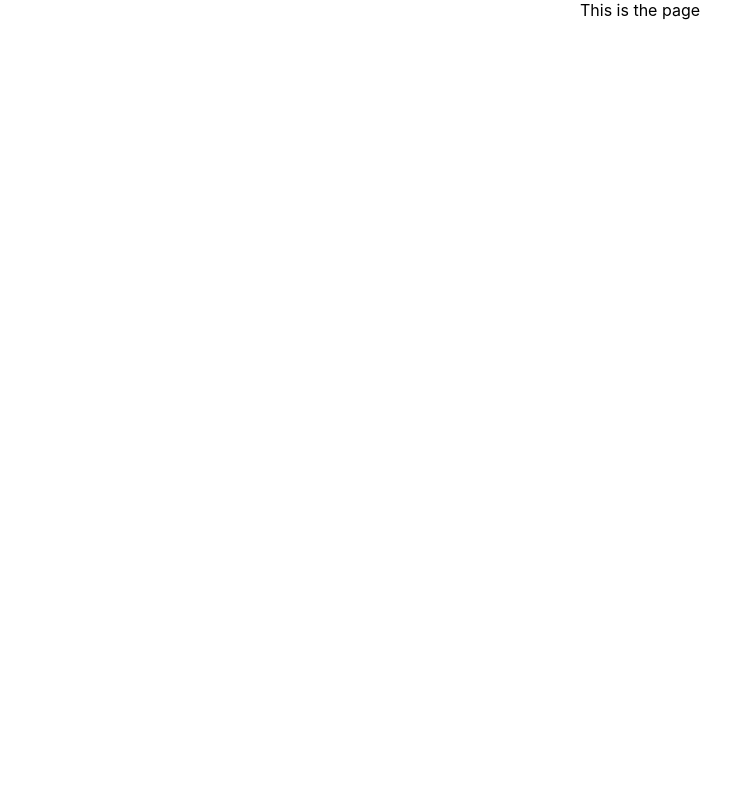
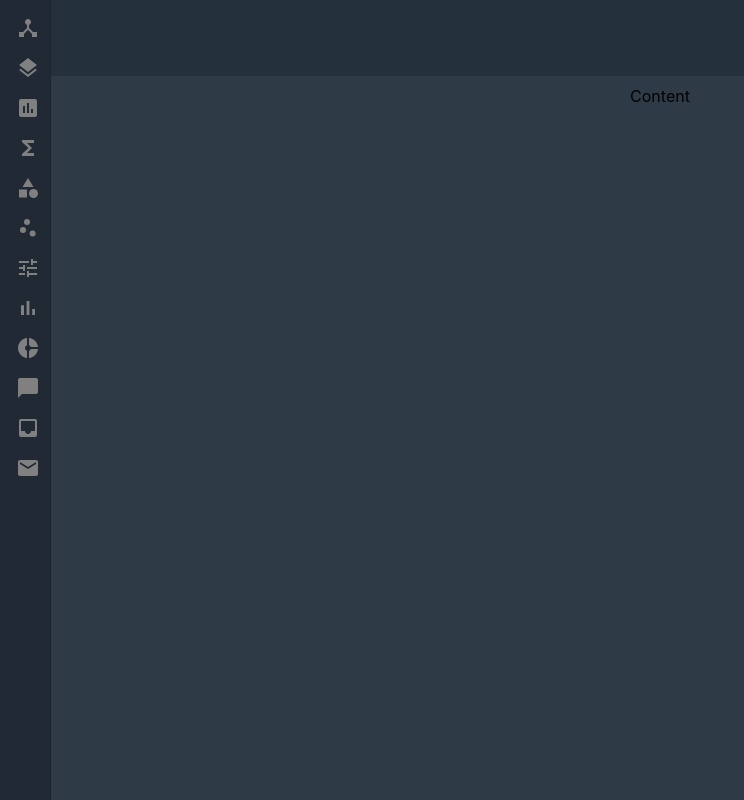
Before and after one commit to juma-h/dataform, a React (Create React App) app: page / in a window 1280 px wide. Shown: the whole page, without its empty margins (0-744 px from the left). Built offline with nearby package versions, Linux system fonts and the light colour scheme.

Commit message:
sidebar implementation

```diff
--- a/package.json
+++ b/package.json
@@ -4,6 +4,7 @@
   "private": true,
   "dependencies": {
     "@material-ui/core": "^4.12.4",
+    "@material-ui/icons": "^4.11.3",
     "react": "^16.8.0",
     "react-dom": "^16.8.0",
     "react-scripts": "5.0.1",
--- /dev/null
+++ b/src/Components/Header/Header.js
@@ -0,0 +1,40 @@
+import React from 'react';
+import { makeStyles } from '@material-ui/core/styles';
+import AppBar from '@material-ui/core/AppBar';
+import Toolbar from '@material-ui/core/Toolbar';
+import Typography from '@material-ui/core/Typography';
+import Button from '@material-ui/core/Button';
+import IconButton from '@material-ui/core/IconButton';
+import MenuIcon from '@material-ui/icons/Menu';
+
+const useStyles = makeStyles((theme) => ({
+  root: {
+    flexGrow: 1,
+  },
+  menuButton: {
+    marginRight: theme.spacing(2),
+  },
+  title: {
+    flexGrow: 1,
+  },
+}));
+
+export default function Header() {
+  const classes = useStyles();
+
+  return (
+    <div className={classes.root}>
+      <AppBar position="static">
+        <Toolbar>
+          <IconButton edge="start" className={classes.menuButton} color="inherit" aria-label="menu">
+            <MenuIcon />
+          </IconButton>
+          <Typography variant="h6" className={classes.title}>
+            News
+          </Typography>
+          <Button color="inherit">Login</Button>
+        </Toolbar>
+      </AppBar>
+    </div>
+  );
+}
--- /dev/null
+++ b/src/Components/Sidebar/Sidebar.js
@@ -0,0 +1,124 @@
+import React from "react";
+import { makeStyles } from "@material-ui/core/styles";
+import Drawer from "@material-ui/core/Drawer";
+import List from "@material-ui/core/List";
+import ListItem from "@material-ui/core/ListItem";
+import ListItemIcon from "@material-ui/core/ListItemIcon";
+
+import InboxIcon from "@material-ui/icons/Inbox";
+import MailIcon from "@material-ui/icons/Mail";
+import {
+  DeviceHub as DecisionTreeIcon,
+  Layers as NeuralNetworkIcon,
+  Assessment as DataAnalysisIcon,
+  Functions as RegressionIcon,
+  Category as ClassificationIcon,
+  ScatterPlot as ClusteringIcon,
+  Tune as FeatureExtractionIcon,
+  BarChart as ModelEvaluationIcon,
+  DonutSmall as DeepLearningIcon,
+  ChatBubble as NLPIcon,
+} from "@material-ui/icons";
+
+const drawerWidth = 20;
+
+const useStyles = makeStyles((theme) => ({
+  drawer: {
+    width: drawerWidth,
+    flexShrink: 0,
+  },
+  drawerPaper: {
+    width: "50px",
+    backgroundColor: "#202934",
+    color: "#ffffff",
+    overflowX: "hidden",
+  },
+
+  listItem: {
+    color: "grey",
+  },
+  activeListItem: {
+    color: "#ffffff",
+  },
+  listItemIcon: {
+    color: "grey",
+  },
+}));
+
+export default function Sidebar() {
+  const classes = useStyles();
+
+  return (
+    <Drawer
+      className={classes.drawer}
+      variant="permanent"
+      classes={{
+        paper: classes.drawerPaper,
+      }}
+      sx={{ width: "50px" }}
+    >
+      <List>
+        <ListItem button className={classes.listItem}>
+          <ListItemIcon className={classes.listItemIcon}>
+            <DecisionTreeIcon />
+          </ListItemIcon>
+        </ListItem>
+        <ListItem button className={classes.listItem}>
+          <ListItemIcon className={classes.listItemIcon}>
+            <NeuralNetworkIcon />
+          </ListItemIcon>
+        </ListItem>
+        <ListItem button className={classes.listItem}>
+          <ListItemIcon className={classes.listItemIcon}>
+            <DataAnalysisIcon />
+          </ListItemIcon>
+        </ListItem>
+        <ListItem button className={classes.listItem}>
+          <ListItemIcon className={classes.listItemIcon}>
+            <RegressionIcon />
+          </ListItemIcon>
+        </ListItem>
+        <ListItem button className={classes.listItem}>
+          <ListItemIcon className={classes.listItemIcon}>
+            <ClassificationIcon />
+          </ListItemIcon>
+        </ListItem>
+        <ListItem button className={classes.listItem}>
+          <ListItemIcon className={classes.listItemIcon}>
+            <ClusteringIcon />
+          </ListItemIcon>
+        </ListItem>
+        <ListItem button className={classes.listItem}>
+          <ListItemIcon className={classes.listItemIcon}>
+            <FeatureExtractionIcon />
+          </ListItemIcon>
+        </ListItem>
+        <ListItem button className={classes.listItem}>
+          <ListItemIcon className={classes.listItemIcon}>
+            <ModelEvaluationIcon />
+          </ListItemIcon>
+        </ListItem>
+        <ListItem button className={classes.listItem}>
+          <ListItemIcon className={classes.listItemIcon}>
+            <DeepLearningIcon />
+          </ListItemIcon>
+        </ListItem>
+        <ListItem button className={classes.listItem}>
+          <ListItemIcon className={classes.listItemIcon}>
+            <NLPIcon />
+          </ListItemIcon>
+        </ListItem>
+        <ListItem button className={classes.listItem}>
+          <ListItemIcon className={classes.listItemIcon}>
+            <InboxIcon />
+          </ListItemIcon>
+        </ListItem>
+        <ListItem button className={classes.listItem}>
+          <ListItemIcon className={classes.listItemIcon}>
+            <MailIcon />
+          </ListItemIcon>
+        </ListItem>
+      </List>
+    </Drawer>
+  );
+}
--- /dev/null
+++ b/src/Components/index.js
@@ -0,0 +1,2 @@
+export {default as Sidebar} from "./Sidebar/Sidebar";
+export {default as Navbar} from "./Header/Header";
--- a/src/Pages/Main/MainScreen.js
+++ b/src/Pages/Main/MainScreen.js
@@ -1,11 +1,20 @@
 import React from "react";
 import "./mainscreen.css";
+import { Navbar, Sidebar } from "../../Components";
 
-function MainScreen(){
-    return(<>
-    This is the page
-    </>)
+function MainScreen() {
+  return (
+    <div className="container">
+      <div className="sidebar">
+        <Sidebar/>
+      </div>
 
+      <div>
+        <div className="header"></div>
+        <div className="content">Content</div>
+      </div>
+    </div>
+  );
 }
 
 export default MainScreen;
--- a/src/Pages/Main/mainscreen.css
+++ b/src/Pages/Main/mainscreen.css
@@ -0,0 +1,54 @@
+/* .container {
+  display: grid;
+  grid-template-columns: auto 1fr;
+  grid-template-rows: auto;
+  height: 100vh;
+}
+
+.header {
+  grid-column: 1 / span 2;
+  background-color: #24303c;
+  padding: 10px;
+  height: 7vh;
+}
+
+.sidebar {
+  background-color: #202934;
+  padding: 10px;
+}
+
+.content {
+  background-color: #2e3a46;
+  padding: 10px;
+  height: 90vh;
+} */
+.container {
+  position: fixed;
+  top: 0;
+  left: 0;
+  right: 0;
+  bottom: 0;
+  display: grid;
+  grid-template-columns: auto 1fr;
+  grid-template-rows: auto;
+  height: 100vh;
+  overflow: hidden;
+}
+
+.header {
+  grid-column: 1 / span 2;
+  background-color: #24303c;
+  padding: 10px;
+  height: 7vh;
+}
+
+.sidebar {
+  background-color: #202934;
+  padding: 10px;
+}
+
+.content {
+  background-color: #2e3a46;
+  padding: 10px;
+  height: 90vh;
+}
```
Also changed, not shown: src/Components/TableUi/TableUI.js (added), 1 other file (tests, documents, lock files or other folders).
